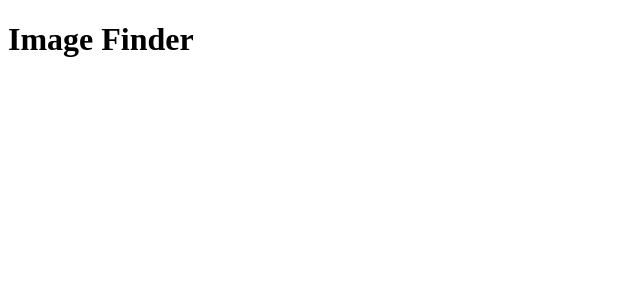
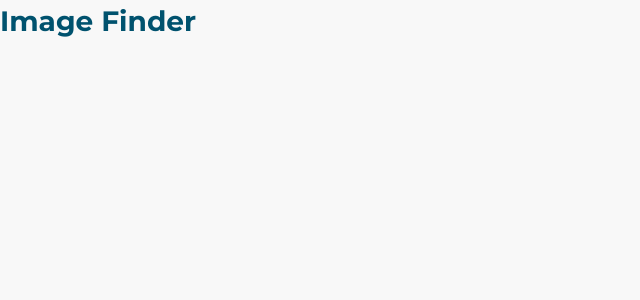
Before and after one commit to Jasonkoolman/react-image-finder, a React (Create React App) app: page / in a window 1280 px wide. Shown: the top 300 px of the page, without its empty margins (0-640 px from the left). Built offline with nearby package versions, Linux system fonts and the light colour scheme.

Commit message:
feat: Add basic style definitions

```diff
--- /dev/null
+++ b/src/assets/scss/base/_global.scss
@@ -0,0 +1,20 @@
+@import "variables";
+
+* {
+    box-sizing: border-box;
+}
+
+body {
+    margin: 0;
+    min-width: 320px;
+    font-family: $font-family-base;
+    font-style: $font-size;
+    color: $color-base;
+    line-height: $line-height;
+    background-color: #F8F8F8;
+}
+
+img {
+    max-width: 100%;
+    height: auto;
+}
--- /dev/null
+++ b/src/assets/scss/base/_typography.scss
@@ -0,0 +1,18 @@
+@import "variables";
+
+h1, h2, h3 {
+    font-family: $font-family-heading;
+    font-weight: 700;
+    margin-top: 0;
+    margin-bottom: 16px;
+    color: $color-primary;
+}
+h1 {
+    font-size: 28px;
+}
+h2 {
+    font-size: 24px;
+}
+h3 {
+    font-size: 20px;
+}
--- /dev/null
+++ b/src/assets/scss/base/_variables.scss
@@ -0,0 +1,22 @@
+@import url('https://fonts.googleapis.com/css2?family=Montserrat:wght@700&family=Roboto&display=swap');
+
+// Typography
+$font-family-base:      'Roboto', 'Open Sans', sans-serif;
+$font-family-heading:   'Montserrat', sans-serif;
+$font-size:             16px;
+$line-height:           1.5;
+
+// Colors
+$color-dark-grey:   #343434;
+$color-light-grey:  #E8E8E8;
+$color-dark-blue:   #00526e;
+$color-light-blue:  #007cc1;
+$color-violet:      #aa418c;
+$color-orange:      #ff9300;
+
+// Semantic colors
+$color-base:        $color-dark-grey;
+$color-primary:     $color-dark-blue;
+$color-secondary:   $color-violet;
+$color-action:      $color-light-blue;
+$color-accent:      $color-orange;
--- a/src/assets/scss/style.scss
+++ b/src/assets/scss/style.scss
@@ -1 +1,3 @@
-// Global SCSS styles
+@import "base/variables";
+@import "base/typography";
+@import "base/global";
```
